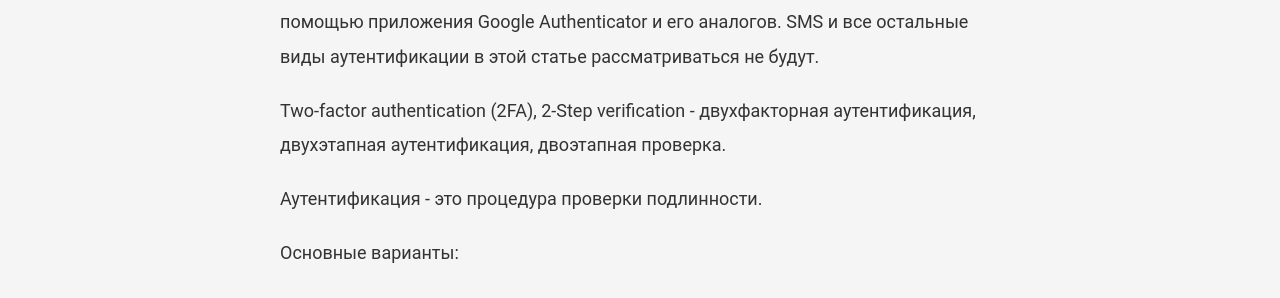
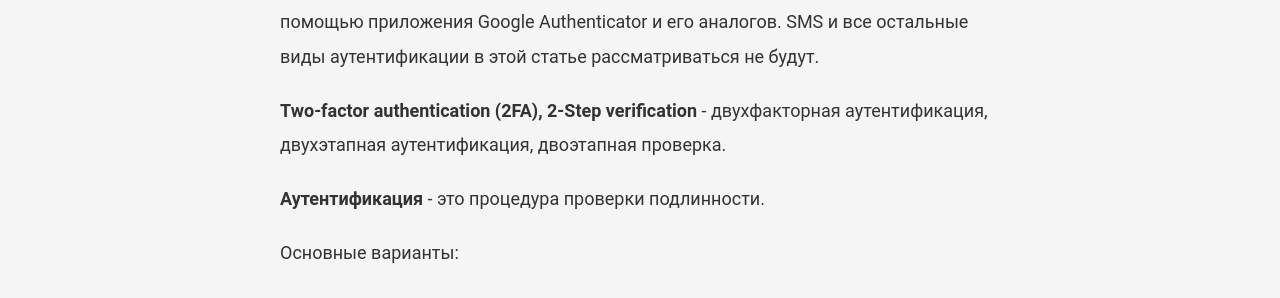
Before and after one commit to VadymVolos/vadymvolos.github.io, a Jekyll site: the page built from _posts/management/2017-02-21-2fa-authenticator.md, in a window 1280 px wide. Shown: the part 821-1119 px from the top of the page. Built offline with Jekyll 4.4.1, drawn with Linux system fonts in a browser that asks for light colours; nearby versions of some CDN libraries; comment, search, counter and statistics services are not loaded.

```diff
--- a/_posts/management/2017-02-21-2fa-authenticator.md
+++ b/_posts/management/2017-02-21-2fa-authenticator.md
@@ -10,9 +10,9 @@ image: /images/posts/varianty-na-chem-sdelat-sayt.png
 
 Ниже в статье буду рассматривать все детали двухфакторной аутентификации с помощью приложения Google Authenticator и его аналогов. SMS и все остальные виды аутентификации в этой статье рассматриваться не будут.
 
-Two-factor authentication (2FA), 2-Step verification - двухфакторная аутентификация, двухэтапная аутентификация, двоэтапная проверка.
+<b>Two-factor authentication (2FA), 2-Step verification</b> - двухфакторная аутентификация, двухэтапная аутентификация, двоэтапная проверка.
 
-Аутентификация - это процедура проверки подлинности.
+<b>Аутентификация</b> - это процедура проверки подлинности.
 
 Основные варианты:
 - Подтверждение по емейл = 1FA
```
